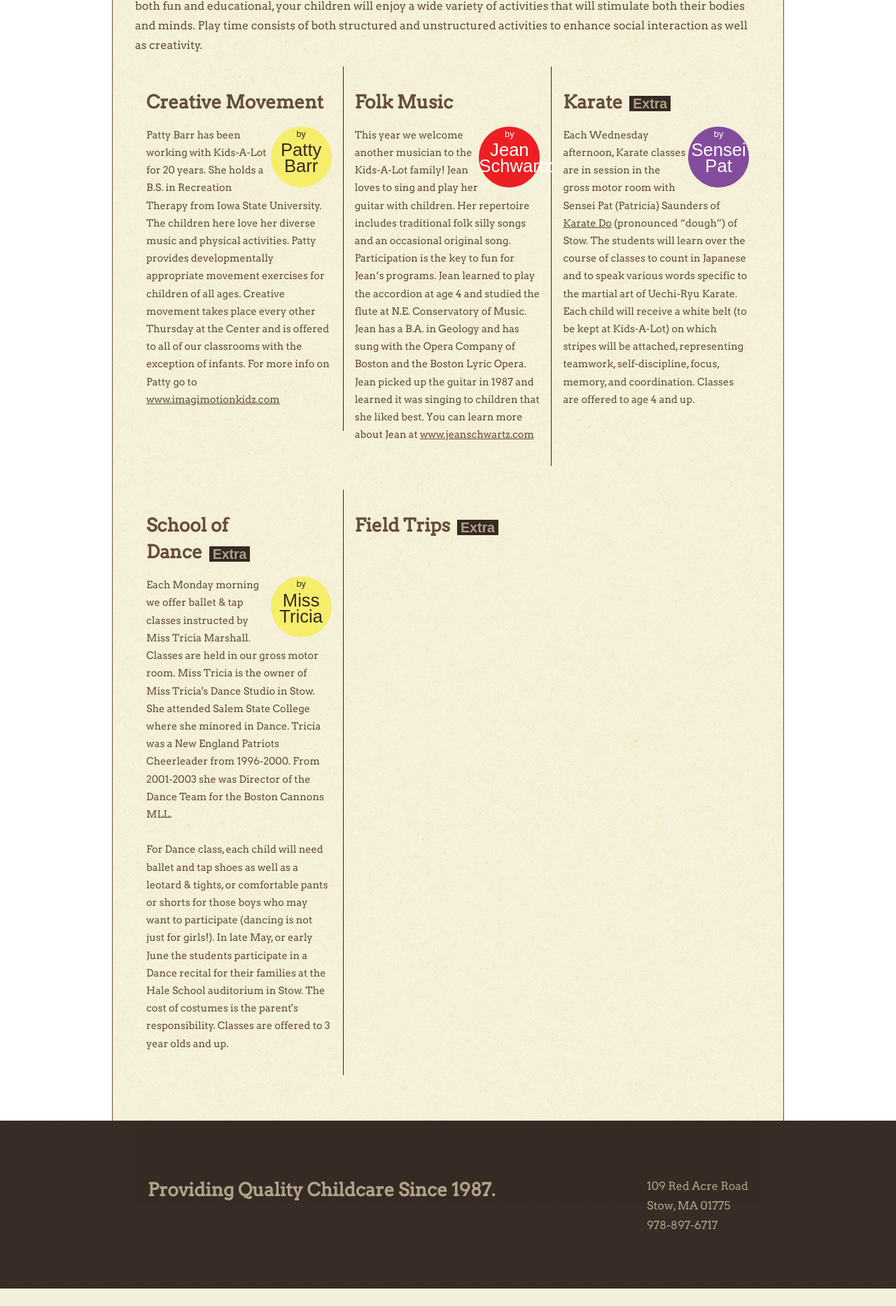
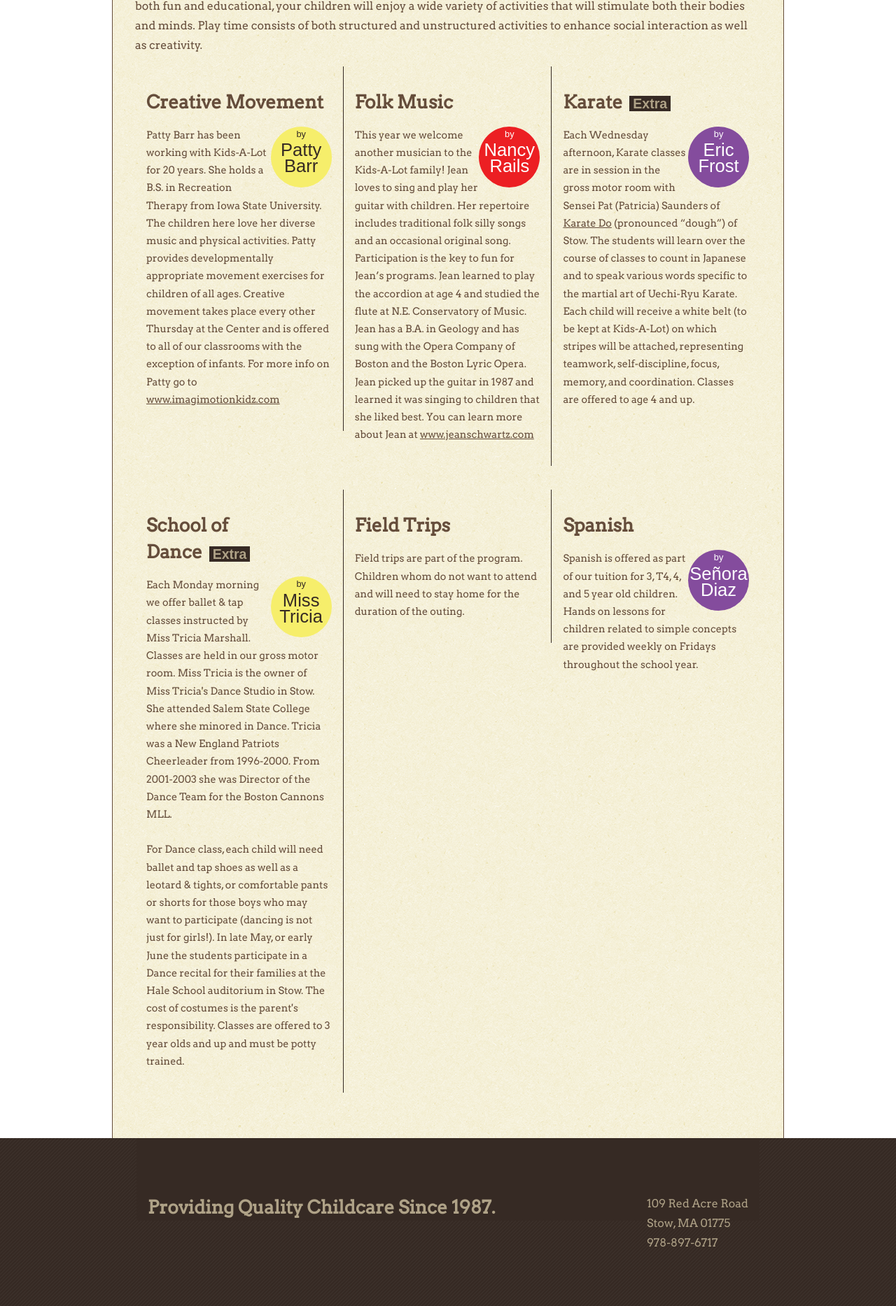
Before and after one commit to gulrenor/kids-a-lot, a PHP site: page /extras.php in a window 1280 px wide. Shown: the part 529-2396 px from the top of the page at 70% size. Before the commit the page ends 2371 px from the top, so only its background shows below. Run offline with PHP 8.4, Linux system fonts and the light colour scheme; some libraries are stand-ins or nearby versions; some web fonts are replaced.

Commit message:
Updated extras

```diff
--- a/extras.php
+++ b/extras.php
@@ -7,28 +7,17 @@
       <h2>Creative Movement</h2>
       <div class="circle yellow">
         <p>by</p>
-                <p>Patty
-                    <br />Barr</p>
+        <p>Patty<br />Barr</p>
       </div>
       <p class="desc">Patty Barr has been working with Kids-A-Lot for 20 years. She holds a B.S. in Recreation Therapy from Iowa State University. The children here love her diverse music and physical activities. Patty provides developmentally appropriate movement exercises for children of all ages. Creative movement takes place every other Thursday at the Center and is offered to all of our classrooms with the exception of infants. For more info on Patty go to <a href="http://www.imagimotionkidz.com" target="new">www.imagimotionkidz.com</a>
       </p>
     </div>
 
-        <!-- Waiting for new spanish teacher
-        <div class="programs-3col">
-            <h2>Spanish Lessons</h2>
-            <div class="divider"></div>
-            <div class="circle" id="purple-circ"><span>by</span><p>Amy<br />Riddle</p></div>
-            <p class="desc">Amy Riddle holds a Massachusetts teacher certification and a Master’s of Arts in Teaching, and has taught ESL and Spanish to all ages for over 13 years in Costa Rica, Japan, and in Massachusetts public schools. Amy speaks fluent Spanish as well as Japanese, Portuguese and Romanian. Amy uses songs, chants, puppets and lots of movements to engage children so they can absorb the language while they play. Amy lives in Maynard with her husband and two children. We welcome her to the Kids-A-Lot staff as she brings her talents to our 3, 4 and 5 year old groups. For more info on Spanish for little ones go to <a href = "http://www.piopiospanish.com" target="new">www.piopiospanish.com</a></p>
-        </div>
-        -->
-
     <div class="p3col divider">
       <h2>Folk Music</h2>
       <div class="circle red">
         <p>by</p>
-                <p>Jean
-                    <br />Schwartz</p>
+        <p>Nancy<br />Rails</p>
       </div>
       <p class="desc">This year we welcome another musician to the Kids-A-Lot family! Jean loves to sing and play her guitar with children. Her repertoire includes traditional folk silly songs and an occasional original song. Participation is the key to fun for Jean’s programs. Jean learned to play the accordion at age 4 and studied the flute at N.E. Conservatory of Music. Jean has a B.A. in Geology and has sung with the Opera Company of Boston and the Boston Lyric Opera. Jean picked up the guitar in 1987 and learned it was singing to children that she liked best. You can learn more about Jean at <a href="http://www.jeanschwartz.com" target="new">www.jeanschwartz.com</a>
       </p>
@@ -38,8 +27,7 @@
       <h2>Karate<span class="extra">Extra</span></h2>
       <div class="circle purple">
         <p>by</p>
-                <p>Sensei
-                    <br />Pat</p>
+        <p>Eric<br />Frost</p>
       </div>
       <p class="desc">Each Wednesday afternoon, Karate classes are in session in the gross motor room with Sensei Pat (Patricia) Saunders of <a href="http://www.stowmac.com/" target="new">Karate Do</a> (pronounced &#8220;dough&#8221;) of Stow. The students will learn over the course of classes to count in Japanese and to speak various words specific to the martial art of Uechi-Ryu Karate. Each child will receive a white belt (to be kept at Kids-A-Lot) on which stripes will be attached, representing teamwork, self-discipline, focus, memory, and coordination. Classes are offered to age 4 and up.</p>
     </div>
@@ -51,29 +39,26 @@
     <h2>School of Dance<span class="extra">Extra</span></h2>
     <div class="circle yellow">
       <p>by</p>
-                <p>Miss
-                    <br />Tricia</p>
+      <p>Miss<br />Tricia</p>
     </div>
       <p class="desc">Each Monday morning we offer ballet &amp; tap classes instructed by Miss Tricia Marshall. Classes are held in our gross motor room. Miss Tricia is the owner of Miss Tricia's Dance Studio in Stow. She attended Salem State College where she minored in Dance. Tricia was a New England Patriots Cheerleader from 1996-2000. From 2001-2003 she was Director of the Dance Team for the Boston Cannons MLL.
       <br />
-                <br />For Dance class, each child will need ballet and tap shoes as well as a leotard &amp; tights, or comfortable pants or shorts for those boys who may want to participate (dancing is not just for girls!). In late May, or early June the students participate in a Dance recital for their families at the Hale School auditorium in Stow. The cost of costumes is the parent's responsibility. Classes are offered to 3 year olds and up.</p>
+      <br />
+      For Dance class, each child will need ballet and tap shoes as well as a leotard &amp; tights, or comfortable pants or shorts for those boys who may want to participate (dancing is not just for girls!). In late May, or early June the students participate in a Dance recital for their families at the Hale School auditorium in Stow. The cost of costumes is the parent's responsibility. Classes are offered to 3 year olds and up and must be potty trained.</p>
     </div>
 
-        <!--
-        <div class="programs-3col">
-            <h2>Gymnastics<span id="extra">Extra</span></h2>
-            <div class="divider"></div>
-            <div class="circle" id="purple-circ"><span>by</span><p>Phil<br />Sharkey</p></div>
-            <p class="desc">On Tuesday mornings Gymnastics classes are held in our gross motor room, taught by Mr. Philip Sharkey, owner & operator of Diamond Gymnastics of Hudson, Mass.
-        Mr. Sharkey holds a B.A. in Physical Education from UMASS, and has been teaching gymnastics for 31 years. Phil brings a variety of equipment for the children to use, and focuses on teaching them gross motor skill development, while incorporating weekly themes. Classes are offered to age 4 and up.</p>
+    <div class="p3col divider">
+      <h2>Field Trips</h2>
+      <p class="desc">Field trips are part of the program. Children whom do not want to attend and will need to stay home for the duration of the outing.</p>
     </div>
-        -->
 
     <div class="p3col">
-            <h2>Field Trips<span class="extra">Extra</span></h2>
-            <p class="desc">
-                <!-- INSERT FIELD TRIP INFO HERE-->
-            </p>
+      <h2>Spanish</h2>
+      <div class="circle purple">
+        <p>by</p>
+        <p>Señora<br />Diaz</p>
+      </div>
+      <p class="desc">Spanish is offered as part of our tuition for 3, T4, 4, and 5 year old children. Hands on lessons for children related to simple concepts are provided weekly on Fridays throughout the school year.</p>
     </div>
 
     <hr id="clear" />
```
Lines whose indentation alone changed are shown as unchanged.
